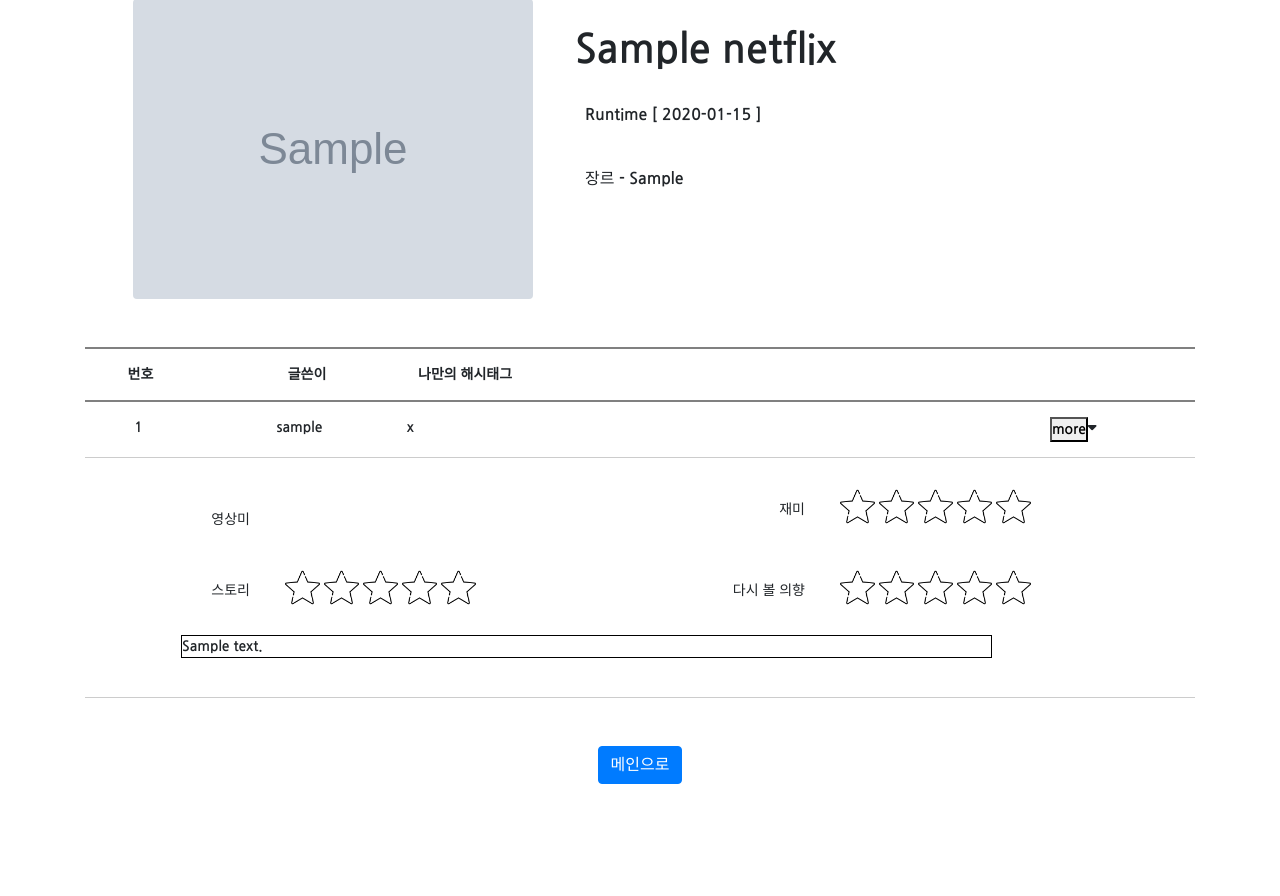
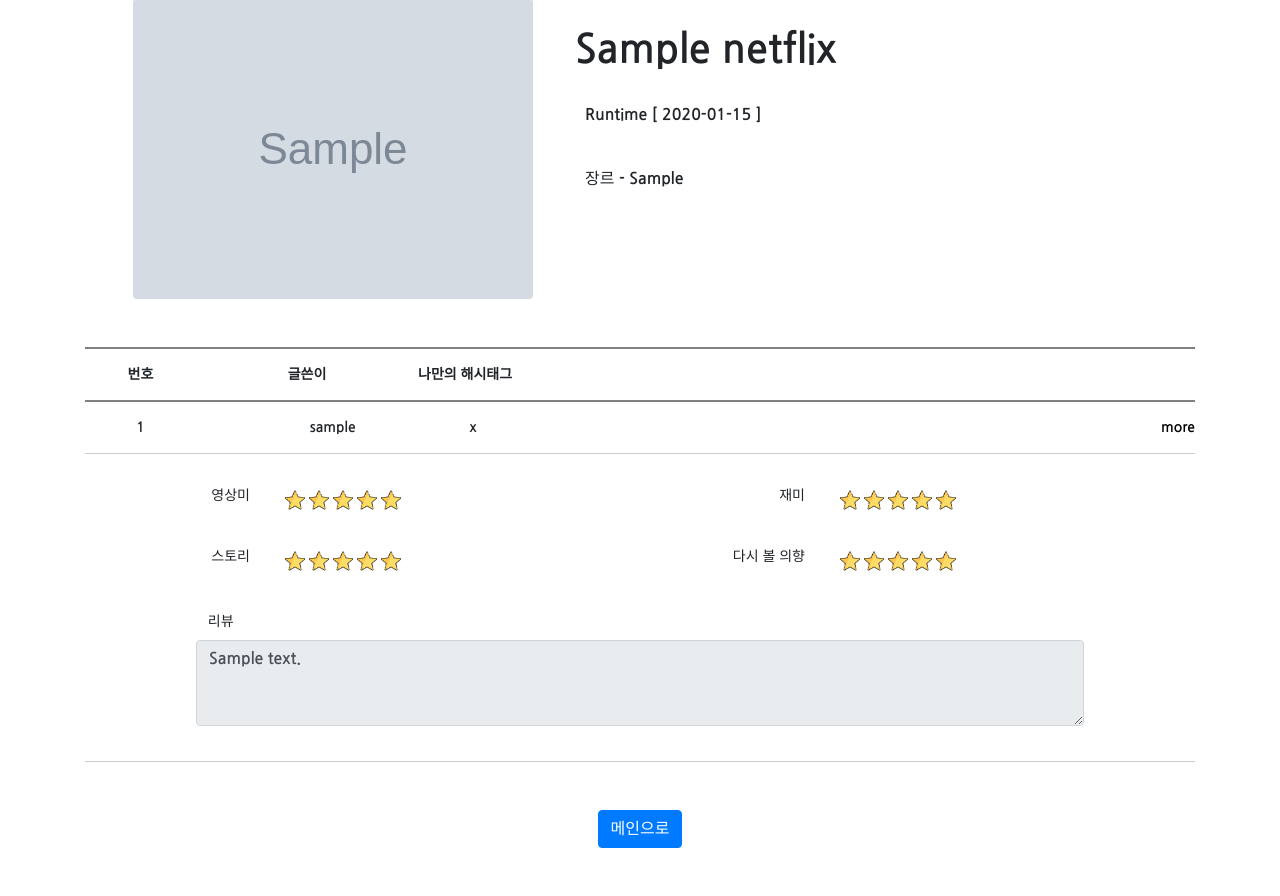
Before and after one commit to JIYUN97/My_Netflix, a Flask app: page /review/list/1 in a window 1280 px wide, after a click on "more". Shown: the part 49-945 px from the top of the page. Before the commit the page ends 833 px from the top, so only its background shows below. Run offline with Flask 2, Linux system fonts and the light colour scheme; grey boxes marked "Sample" are stand-in pictures; a database or web service that is not in the repository returns one stand-in record (values such as "Sample title"); some libraries are stand-ins or nearby versions.

Commit message:
리뷰 리스트 별 수정 및 css수정

```diff
--- a/static/review_list.css
+++ b/static/review_list.css
@@ -55,9 +55,12 @@ a:hover {
   border-bottom: 1px solid #ccc;
 }
 
-.board_list_head>div,
+.board_list_head>div {
+  display: inline-block;
+  font-size: 14px;
+}
+
 .board_list_body .item>div {
-  display: inline-block;
   font-size: 14px;
 }
 
@@ -87,7 +90,7 @@ a:hover {
   display: none;
 }
 
-.rating .rate_radio {
+/* .rating .rate_radio {
   position: relative;
   display: inline-block;
   z-index: 20;
@@ -111,9 +114,22 @@ a:hover {
 }
 .rating .rate_radio:checked + label {
   background-image: url('/static/fullstar.png');
-}
+} */
 
 .review-text {
   width: 80%;
   border: 1px solid black;
 }
+
+.more_button, .more_button:focus{
+  outline:0;
+  border:0;
+  background-color:rgba(0, 0, 0, 0);
+}
+
+.review-box {
+  width: 80%;
+  display: block;
+  margin: 20px auto;
+  overflow: hidden;
+}
--- a/templates/review_list.html
+++ b/templates/review_list.html
@@ -105,41 +105,30 @@
 
               <!-- toggle 버튼 -->
               <div>
-                <button value="{{num}}" onclick="show_detail({{num}})">more</button>
+                <button class="more_button" value="{{num}}" onclick="show_detail({{num}})">more</button>
               </div>
-              <div class="btn_toggle">
-                <div><a id="toggle_{{num}}" href="#" class="fas fa-caret-down"></a></div>
-              </div>
-
             </div>
 
             <!-- 숨겨진 리뷰 (별점, 리뷰글) -->
             <div class="item hidden-review" id={{num}}>
 
               <!-- 별점 -->
-
+                <div class="d-flex">
                 <div class="col-6">
-
                   <!-- 영상미 -->
                   <div class="py-3 row align-items-center justify-content-end">
                     <label for="visual" class="col-4 control-label label-title">영상미</label>
                     <div class="col-8">
                       <div class="rating visual-rating">
 
-                        {% for i in range(6) %}
+                        {% for i in range(5) %}
 
-                        {% if (i<=visual) %}
-
-                        <input type="checkbox" name="visual" id="visual{{i}}" value="{{i}}" class="rate_visual rate_radio"
-                          title="{{i}}점" checked disabled>
-
+                        {% if (i<visual) %}
+                        <img src="/static/fullstar.png" width="20px">
                         {% endif %}
 
-                        {% if (i>visual) %}
-
-                        <input type="checkbox" name="visual" id="visual{{i}}" value="{{i}}" class="rate_visual rate_radio"
-                          title="{{i}}점" disabled>
-
+                        {% if (i>=visual) %}
+                        <img src="/static/emptystar.png" width="20px">
                         {% endif %}
 
                         {% endfor %}
@@ -152,22 +141,18 @@
                     <label for="story" class="col-4 control-label label-title">스토리</label>
                     <div class="col-8">
                       <div class="rating story-rating">
-                        <!-- 해당 별점을 클릭하면 해당 별과 그 왼쪽의 모든 별의 체크박스에 checked 적용 -->
-                        <input type="checkbox" name="story" id="story1" value="1" class="rate_story rate_radio"
-                          title="1점">
-                        <label for="story1"></label>
-                        <input type="checkbox" name="story" id="story2" value="2" class="rate_story rate_radio"
-                          title="2점">
-                        <label for="story2"></label>
-                        <input type="checkbox" name="story" id="story3" value="3" class="rate_story rate_radio"
-                          title="3점">
-                        <label for="story3"></label>
-                        <input type="checkbox" name="story" id="story4" value="4" class="rate_story rate_radio"
-                          title="4점">
-                        <label for="story4"></label>
-                        <input type="checkbox" name="story" id="story5" value="5" class="rate_story rate_radio"
-                          title="5점">
-                        <label for="story5"></label>
+
+                        {% for j in range(5) %}
+
+                        {% if (j<story) %}
+                        <img src="/static/fullstar.png" width="20px">
+                        {% endif %}
+
+                        {% if (j>=story) %}
+                        <img src="/static/emptystar.png" width="20px">
+                        {% endif %}
+
+                        {% endfor %}
                       </div>
                     </div>
                   </div>
@@ -181,22 +166,17 @@
                     <label for="story" class="col-4 control-label label-title">재미</label>
                     <div class="col-8">
                       <div class="rating funny-rating">
-                        <!-- 해당 별점을 클릭하면 해당 별과 그 왼쪽의 모든 별의 체크박스에 checked 적용 -->
-                        <input type="checkbox" name="funny" id="funny1" value="1" class="rate_funny rate_radio"
-                          title="1점">
-                        <label for="funny1"></label>
-                        <input type="checkbox" name="funny" id="funny2" value="2" class="rate_funny rate_radio"
-                          title="2점">
-                        <label for="funny2"></label>
-                        <input type="checkbox" name="funny" id="funny3" value="3" class="rate_funny rate_radio"
-                          title="3점">
-                        <label for="funny3"></label>
-                        <input type="checkbox" name="funny" id="funny4" value="4" class="rate_funny rate_radio"
-                          title="4점">
-                        <label for="funny4"></label>
-                        <input type="checkbox" name="funny" id="funny5" value="5" class="rate_funny rate_radio"
-                          title="5점">
-                        <label for="funny5"></label>
+                        {% for k in range(5) %}
+
+                          {% if (k<funny) %}
+                            <img src="/static/fullstar.png" width="20px">
+                          {% endif %}
+
+                          {% if (k>=funny) %}
+                           <img src="/static/emptystar.png" width="20px">
+                          {% endif %}
+
+                        {% endfor %}
                       </div>
                     </div>
                   </div>
@@ -206,27 +186,29 @@
                     <label for="story" class="col-4 control-label label-title">다시 볼 의향</label>
                     <div class="col-8">
                       <div class="rating wa-rating">
-                        <!-- 해당 별점을 클릭하면 해당 별과 그 왼쪽의 모든 별의 체크박스에 checked 적용 -->
-                        <input type="checkbox" name="wa" id="wa1" value="1" class="rate_wa rate_radio" title="1점">
-                        <label for="wa1"></label>
-                        <input type="checkbox" name="wa" id="wa2" value="2" class="rate_wa rate_radio" title="2점">
-                        <label for="wa2"></label>
-                        <input type="checkbox" name="wa" id="wa3" value="3" class="rate_wa rate_radio" title="3점">
-                        <label for="wa3"></label>
-                        <input type="checkbox" name="wa" id="wa4" value="4" class="rate_wa rate_radio" title="4점">
-                        <label for="wa4"></label>
-                        <input type="checkbox" name="wa" id="wa5" value="5" class="rate_wa rate_radio" title="5점">
-                        <label for="wa5"></label>
+                        {% for l in range(5) %}
+
+                        {% if (l<watch_again) %}
+                        <img src="/static/fullstar.png" width="20px">
+                        {% endif %}
+
+                        {% if (l>=watch_again) %}
+                        <img src="/static/emptystar.png" width="20px">
+                        {% endif %}
+
+                        {% endfor %}
                       </div>
                     </div>
                   </div>
 
                 </div>
+                </div>
               <!-- End of 별점 -->
 
               <!-- 리뷰 줄글 -->
-              <div class="mx-5 mb-4 px-5 w-100">
-                <div class="review-text">{{review_text}}</div>
+              <div class="review-box">
+                <label for="exampleFormControlTextarea1">&nbsp &nbsp리뷰</label>
+                <textarea class="form-control" id="exampleFormControlTextarea1" rows="3" disabled>{{review_text}}</textarea>
               </div>
             </div>
 
```
